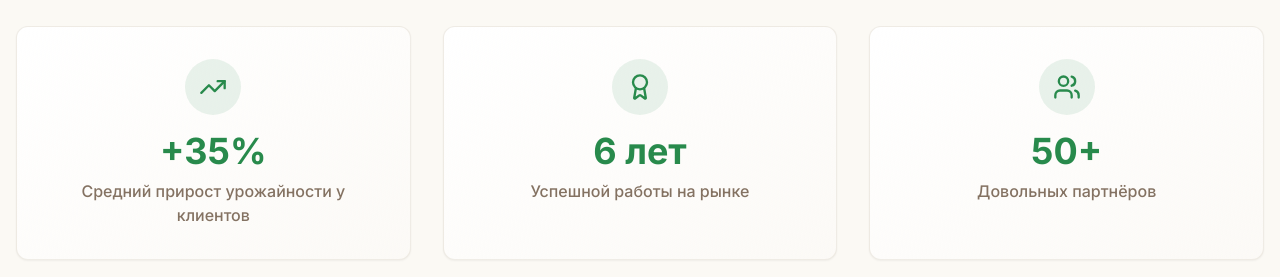
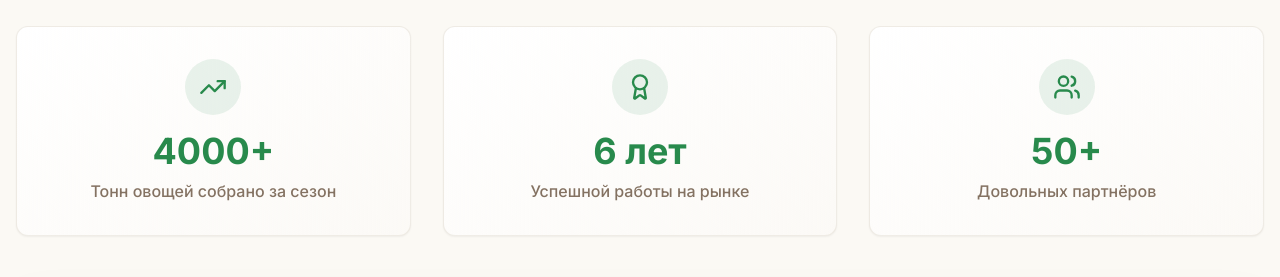
Before and after one commit to leravolk/agro-kb-self-gardener, a React (Vite) app: page / in a window 1280 px wide. Shown: the part 2180-2457 px from the top of the page. Built offline with nearby package versions, Linux system fonts and the light colour scheme; the HTML template or start-up script is replaced by a standard one.

Commit message:
Fix Expertise section text

```diff
--- a/src/components/Expertise.tsx
+++ b/src/components/Expertise.tsx
@@ -21,8 +21,8 @@ import photo7 from "@/assets/photo-7.jpg";
 const results = [
   {
     icon: TrendingUp,
-    value: "+35%",
-    label: "Средний прирост урожайности у клиентов"
+    value: "4000+",
+    label: "Тонн овощей собрано за сезон"
   },
   {
     icon: Award,
```
